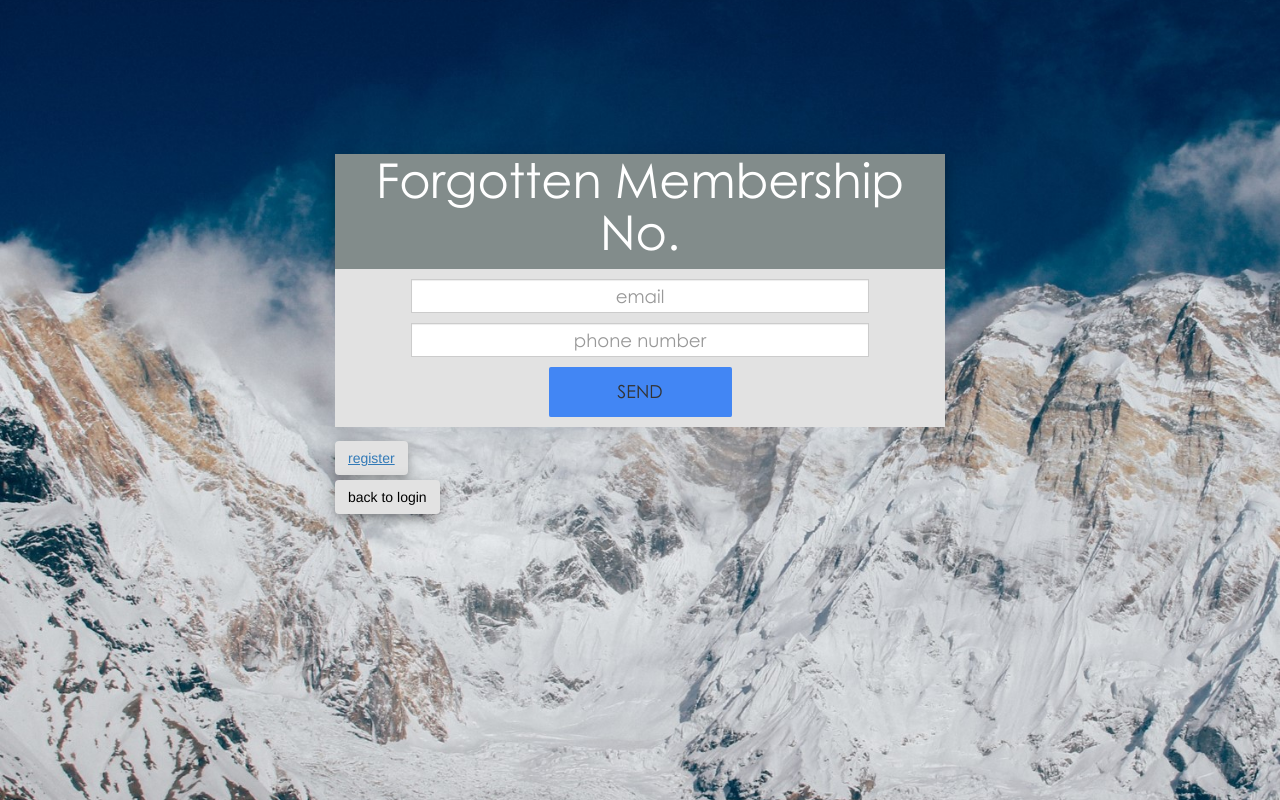
After one commit to readw/SphereCheckIn, a PHP site: page /forgotmemno.php in a window 1280 px wide. The commit adds this page. Run offline with PHP 8.4, Linux system fonts and the light colour scheme.

Commit message:
Add files via upload

```diff
--- a/Prototype1/LoginFunction/connect.php
+++ b/Prototype1/LoginFunction/connect.php
@@ -75,4 +75,48 @@
 
     }
 
+    function checkEmailPhone($email, $phone){
+        $servername = getenv('IP');
+        $username = getenv('C9_USER');
+        $password = "";
+        $database = "c9";
+        $dbport = 3306;
+
+        $return = array();
+
+        // Create connection
+        $conn = mysqli_connect($servername, $username, $password, $database, $dbport);
+
+        // Check connection
+        if (!$conn) {
+            die("Connection failed: " . mysqli_connect_error() );
+        }
+
+
+        $sql = "SELECT * FROM Users WHERE email='".$email."'";
+        $result = $conn->query($sql);
+
+        if ($result->num_rows > 0) {
+            echo "WORKING";
+            return true;
+        }
+
+        else {
+            $sql = "SELECT * FROM Users WHERE telephone=$phone";
+            $result = $conn->query($sql);
+
+            if ($result->num_rows > 0) {
+                return true;
+            }
+            else {
+                return false;
+            }
+
+
+            $conn->close();
+            return($return);
+        }
+
+    }
+
 ?>
--- /dev/null
+++ b/Prototype1/LoginFunction/forgotmemno.php
@@ -0,0 +1,91 @@
+<?php
+    include 'connect.php';
+    include 'organise.php';
+    session_start();
+
+
+    if (isset($_POST['email']) || isset($_POST['phone'])){
+
+        $inputEmail = $_POST['email'];
+        $inputPhone = $_POST['phone'];
+
+
+        if (checkEmailPhone($inputEmail, $inputPhone) == true){
+?>
+            <div class="alert alert-success" role="alert">
+                <p>Membership number has been sent</p>
+            </div>
+
+        <?php
+        }
+        else {
+        ?>
+            <div class="alert alert-danger" role="alert">
+                <p>FAIL</p>
+            </div>
+        <?php
+        }
+    }
+
+
+?>
+
+<html>
+
+<head>
+<meta charset="UTF-8">
+<title> Sphere Slopes Recovery </title>
+<link rel="stylesheet" href="https://maxcdn.bootstrapcdn.com/bootstrap/3.3.7/css/bootstrap.min.css" integrity="sha384-BVYiiSIFeK1dGmJRAkycuHAHRg32OmUcww7on3RYdg4Va+PmSTsz/K68vbdEjh4u" crossorigin="anonymous">
+<!-- Optional theme -->
+<link rel="stylesheet" href="https://maxcdn.bootstrapcdn.com/bootstrap/3.3.7/css/bootstrap-theme.min.css" integrity="sha384-rHyoN1iRsVXV4nD0JutlnGaslCJuC7uwjduW9SVrLvRYooPp2bWYgmgJQIXwl/Sp" crossorigin="anonymous">
+<link rel="stylesheet" type="text/css" href="style.css">
+<!-- Latest compiled and minified JavaScript -->
+
+
+</head>
+
+<body class="login container">
+<h1>Forgotten Membership No.</h1>
+
+
+<form action="forgotmemno.php" method="POST">
+    <div class="row">
+        <div class="form-group">
+            <input type="mem" name="email" class="form-control login-input" placeholder="email" size="60" maxlength="30">
+        </div>
+    </div>
+
+    <div class="row">
+        <div class="form-group">
+            <input type="mem" name="phone" class="form-control login-input" placeholder="phone number" size="60" maxlength="11">
+        </div>
+
+    </div>
+
+    <div class="row">
+        <div class="form-group" class "recoverButton">
+            <button class="btn btn-login btn-block" type="submit" name="send">SEND</button>
+        </div>
+    </div>
+
+
+</form>
+
+
+
+<div class="bottom-block">
+    <a href="register.php"class="btn" name="register">register</a>
+</div>
+
+<div>
+    <a href="login.php" class="btn" name="goback">back to login</a>
+</div>
+
+<?php
+
+?>
+
+
+</body>
+<script src="https://maxcdn.bootstrapcdn.com/bootstrap/3.3.7/js/bootstrap.min.js" integrity="sha384-Tc5IQib027qvyjSMfHjOMaLkfuWVxZxUPnCJA7l2mCWNIpG9mGCD8wGNIcPD7Txa" crossorigin="anonymous"></script>
+</html>
--- a/Prototype1/LoginFunction/organise.php
+++ b/Prototype1/LoginFunction/organise.php
@@ -8,7 +8,7 @@
         $inid = $_POST["inputId"];
         $indob = $_POST["inputDOB"];
 
-        if (checkMem($_POST["inputId"])[0] != "NA"){
+        if (checkMem($inid)[0] != "NA"){
 
             if (checkDOB($inid, $indob) == True) {
                 return true;
@@ -23,6 +23,16 @@
 
     }
 
+    function checkRecovery($inemail, $inphone){
+
+        if (checkEmailPhone($inemail, $inphone) != false){
+            return true;
+        }
+        else {
+            return false;
+        }
+    }
+
 
 
 ?>
--- a/Prototype1/LoginFunction/style.css
+++ b/Prototype1/LoginFunction/style.css
@@ -1,6 +1,6 @@
 @font-face {
-  font-family: InputFont;
-  src: url(‘century-gothic.ttf’);
+  font-family: CenturyGothic;
+  src: url(century-gothic.ttf);
 }
 
 body {
@@ -9,6 +9,7 @@ body {
     background-size: cover;
     background-repeat: no-repeat;
     background-position: center center;
+    font-family: Helvetica;
 }
 h1 {
     flex-direction: column;
@@ -16,10 +17,12 @@ h1 {
     text-align: center;
     color: white;
     font-size: 48px;
-    font-family: "InputFont";
+    font-family: CenturyGothic;
     margin:0 auto;
     vertical-align: middle;
     background-color: #828c8b;
+    padding-bottom: 10px;
+    box-shadow: 0 4px 8px 0 rgba(0, 0, 0, 0.2), 0 6px 20px 0 rgba(0, 0, 0, 0.19);
 }
 p {
     color: red;
@@ -28,7 +31,9 @@ p {
 .form-group[name="dob"] {
     margin-left: 10px;
 }
-
+.recoverButton{
+    box-shadow: 0 4px 8px 0 rgba(0, 0, 0, 0.2), 0 6px 20px 0 rgba(0, 0, 0, 0.19);
+}
 
 .login-input[name="memno"]{
     padding-top: 10px;
@@ -42,19 +47,21 @@ p {
 }
 
 .form-group{
+    background-color: #e2e2e2;
     padding: 0;
-    margin:0 auto;
-    margin-left: 30px;
-    background-color: #e2e2e2;
+    margin: 0 auto;
+    align-content: center;
 }
 
 .row {
     margin:0 auto;
+    padding-bottom: 10px;
+    background-color: #e2e2e2;
 }
 
 .login-input {
     border-radius: 0;
-    font-family: "InputFont";
+    font-family: CenturyGothic;
     font-size: 1.3em;
     text-align: center;
     padding: 15px;
@@ -65,16 +72,38 @@ p {
 
 a[name="register"] {
     text-decoration: underline;
-    background-color: #e2e2e2
+    background-color: #e2e2e2;
+    box-shadow: 0 4px 8px 0 rgba(0, 0, 0, 0.2), 0 6px 20px 0 rgba(0, 0, 0, 0.19);
 }
 
 a[name="forgot"] {
     color: black;
-    background-color: #e2e2e2
+    background-color: #e2e2e2;
+    box-shadow: 0 4px 8px 0 rgba(0, 0, 0, 0.2), 0 6px 20px 0 rgba(0, 0, 0, 0.19);
+    margin-top: 5px;
+}
+
+a[name="goback"] {
+    color: black;
+    background-color: #e2e2e2;
+    box-shadow: 0 4px 8px 0 rgba(0, 0, 0, 0.2), 0 6px 20px 0 rgba(0, 0, 0, 0.19);
+    margin-top: 5px;
+}
+
+button[name="submit"]{
+    margin-top: 10px
+}
+
+input[name="memno"]{
+    margin-top: 10px;
+}
+
+input[name='email']{
+    margin-top: 10px;
 }
 
 .btn-login{
-    font-family: "InputFont";
+    font-family: CenturyGothic;
     font-size: 18px;
     text-align: center;
     height: 50px;
```
Also changed, not shown: Prototype1/LoginFunction/login.php (+11 -9 lines), Prototype1/LoginFunction/register.php (added, +24 -0 lines), Prototype1/LoginFunction/testing.php (added, +88 -0 lines).
